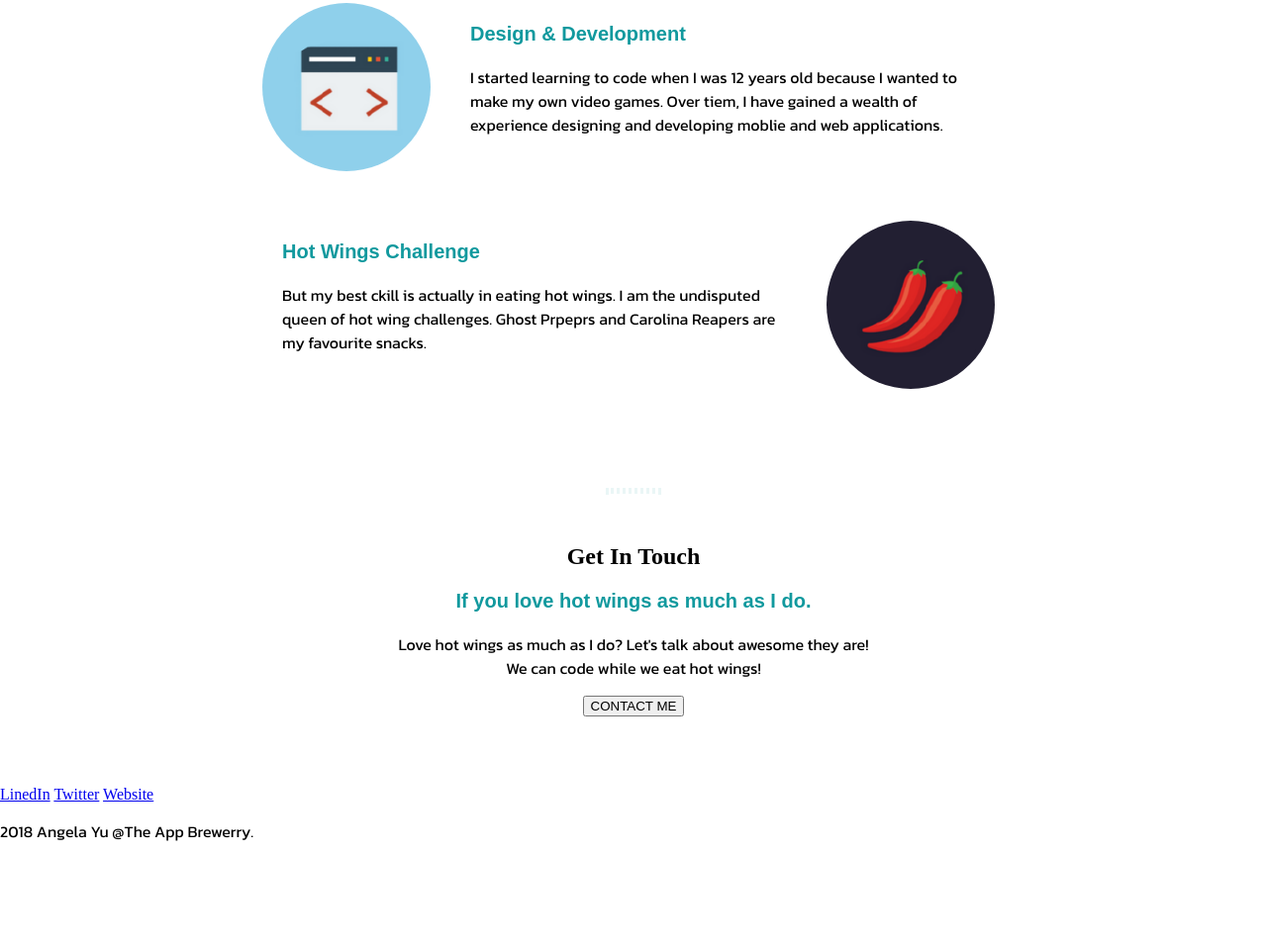
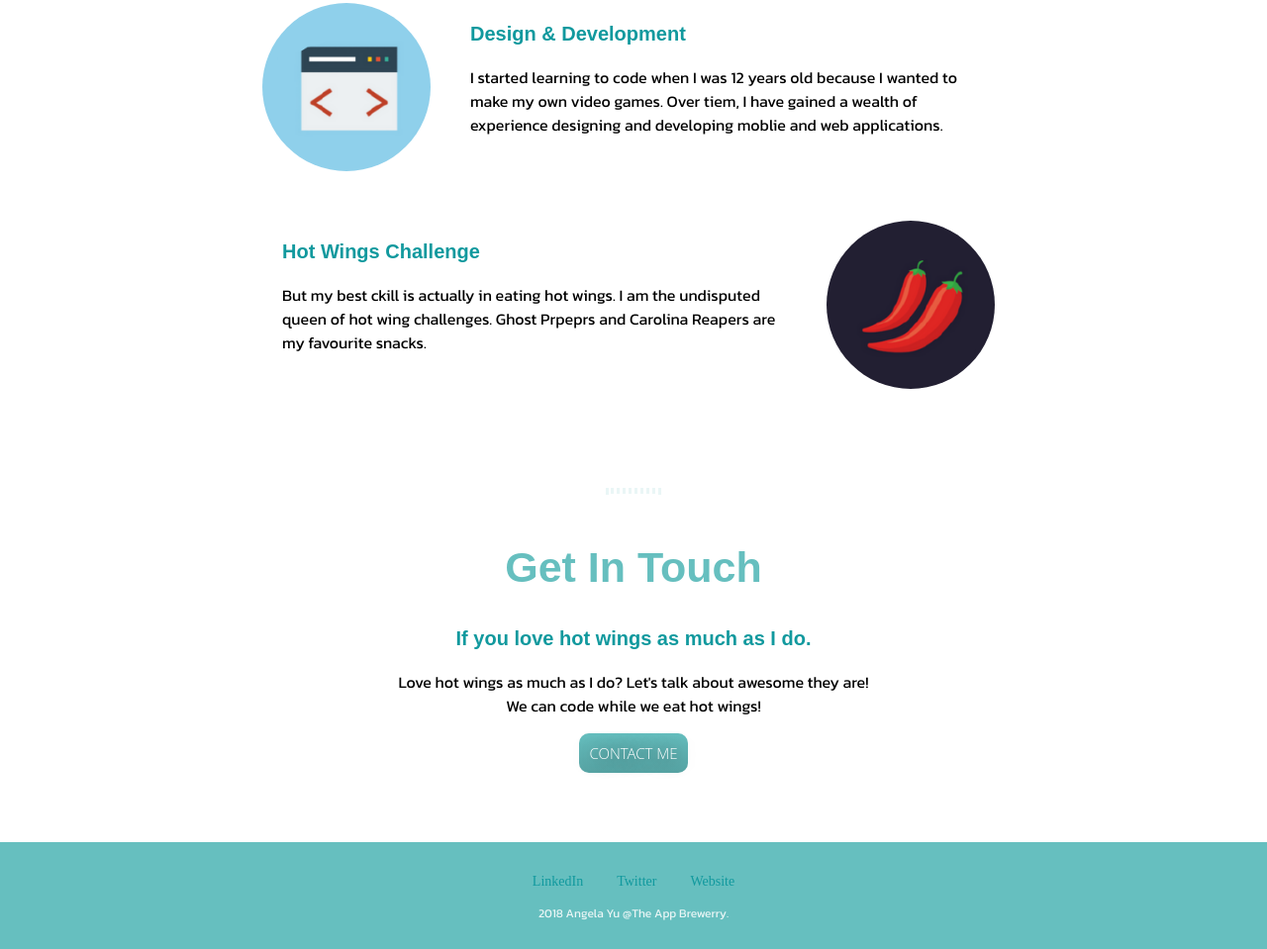
Before and after one commit to Hyewon-Kang/web_study, a plain HTML site: page htmlAndCssSection/css_challenge.html in a window 1280 px wide. Shown: the part 1584-2543 px from the top of the page at 99% size. Before the commit the page ends 2452 px from the top, so only its background shows below. Drawn offline with Linux system fonts and the light colour scheme; a web font is replaced by a local one.

Commit message:
css challenge finish

```diff
--- a/htmlAndCssSection/css_challenge.css
+++ b/htmlAndCssSection/css_challenge.css
@@ -100,3 +100,70 @@ p {
   width: 500px;
   text-align: left;
 }
+
+.footer {
+  background-color: #66bfbf;
+  text-align: center;
+  margin: 0;
+  padding: 15px;
+}
+
+.links {
+  margin: 15px;
+}
+
+.link {
+  color: #11999e;
+  text-decoration: none;
+  margin: 10px 15px;
+  font-size: 14px;
+}
+
+.copy_right {
+  color: #eaf6f6;
+  font-size: 12px;
+  margin-top: 15px;
+}
+
+.contact {
+  background: #66bfbf;
+  background-image: -webkit-linear-gradient(top, #66bfbf, #58a5a5);
+  background-image: -moz-linear-gradient(top, #66bfbf, #58a5a5);
+  background-image: -ms-linear-gradient(top, #66bfbf, #58a5a5);
+  background-image: -o-linear-gradient(top, #66bfbf, #58a5a5);
+  background-image: linear-gradient(to bottom, #66bfbf, #58a5a5);
+  -webkit-border-radius: 10px;
+  -moz-border-radius: 10px;
+  border-radius: 10px;
+  color: #ffffff;
+  font-family: Open Sans;
+  font-size: 15px;
+  font-weight: 100;
+  padding: 10px;
+  text-shadow: 1px 1px 20px #000000;
+  text-decoration: none;
+  display: inline-block;
+  cursor: pointer;
+  text-align: center;
+}
+
+.contact:hover {
+  border: solid #337fed 1px;
+  background: #1e62d0;
+  background-image: -webkit-linear-gradient(top, #1e62d0, #3d94f6);
+  background-image: -moz-linear-gradient(top, #1e62d0, #3d94f6);
+  background-image: -ms-linear-gradient(top, #1e62d0, #3d94f6);
+  background-image: -o-linear-gradient(top, #1e62d0, #3d94f6);
+  background-image: linear-gradient(to bottom, #1e62d0, #3d94f6);
+  -webkit-border-radius: 9px;
+  -moz-border-radius: 9px;
+  border-radius: 9px;
+  text-decoration: none;
+}
+
+button {
+  border: none;
+  border-radius: 10px;
+  background-color: none;
+  padding: 0;
+}
--- a/htmlAndCssSection/css_challenge.html
+++ b/htmlAndCssSection/css_challenge.html
@@ -49,21 +49,21 @@
         </div>
       </div>
       <hr class="dot" />
-      <h2>Get In Touch</h2>
+      <h2 class="semi_title">Get In Touch</h2>
       <h3>If you love hot wings as much as I do.</h3>
       <p>
         Love hot wings as much as I do? Let's talk about awesome they are!<br />
         We can code while we eat hot wings!
       </p>
-      <button>CONTACT ME</button>
+      <button><a href="#" class="contact">CONTACT ME</a></button>
     </div>
-    <footer>
+    <footer class="footer">
       <div class="links">
-        <a href="#">LinedIn</a>
-        <a href="#">Twitter</a>
-        <a href="#">Website</a>
+        <a class="link" href="#">LinkedIn</a>
+        <a class="link" href="#">Twitter</a>
+        <a class="link" href="#">Website</a>
       </div>
-      <p>2018 Angela Yu @The App Brewerry.</p>
+      <p class="copy_right">2018 Angela Yu @The App Brewerry.</p>
     </footer>
   </body>
 </html>
```
